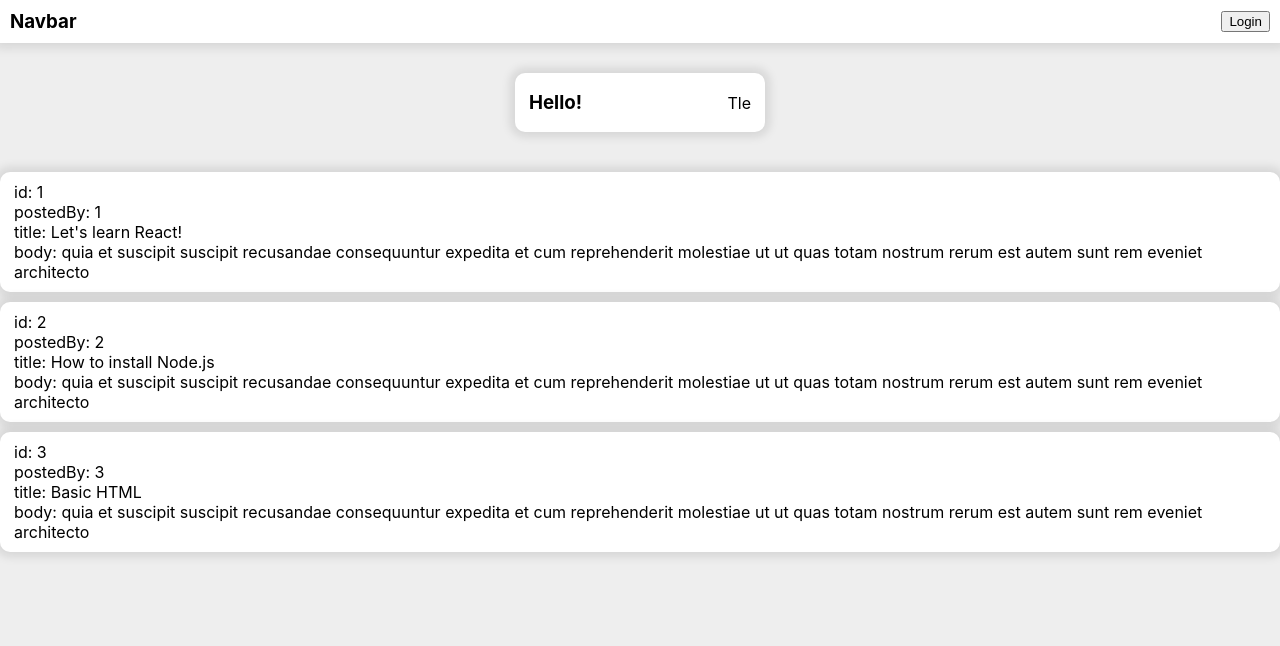
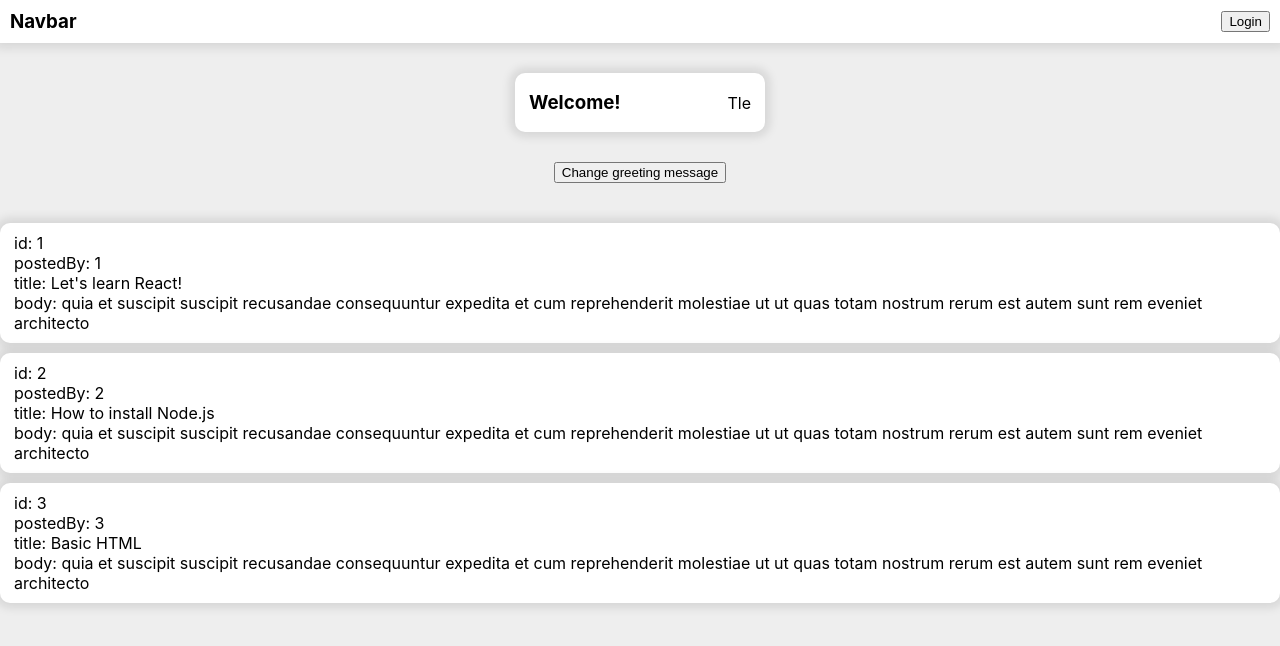
Before and after one commit to htmlza2555/my-first-react-app, a React (Vite) app: page / in a window 1280 px wide. Shown: the top 646 px of the page. Built offline with nearby package versions, Linux system fonts and the light colour scheme.

Commit message:
fisrt useState

```diff
--- a/src/components/Greeting.tsx
+++ b/src/components/Greeting.tsx
@@ -1,3 +1,4 @@
+import { useState } from 'react'
 import classes from './Greeting.module.css'
 
 interface IGreetingProps {
@@ -6,12 +7,21 @@ interface IGreetingProps {
   isLoggedIn: boolean
 }
 
-const Greeting = ({ name, greetingMsg, isLoggedIn }: IGreetingProps) => {
+const Greeting = ({ name, isLoggedIn }: IGreetingProps) => {
+  const [greetingMsg, setGreetingMsg] = useState<string>('Welcome!')
+
+  const handleClick = () => {
+    setGreetingMsg('Hello!')
+  }
+
   return (
-    <div className={classes.card}>
-      <h3>{greetingMsg}</h3>
-      <p>{isLoggedIn ? name : 'Who are you ?'}</p>
-    </div>
+    <>
+      <div className={classes.card}>
+        <h3>{greetingMsg}</h3>
+        <p>{isLoggedIn ? name : 'Who are you ?'}</p>
+      </div>
+      <button onClick={handleClick}>Change greeting message</button>
+    </>
   )
 }
 
```
